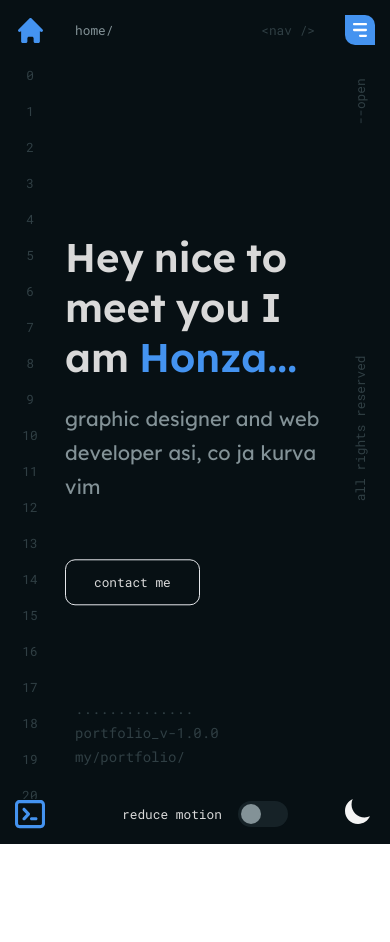
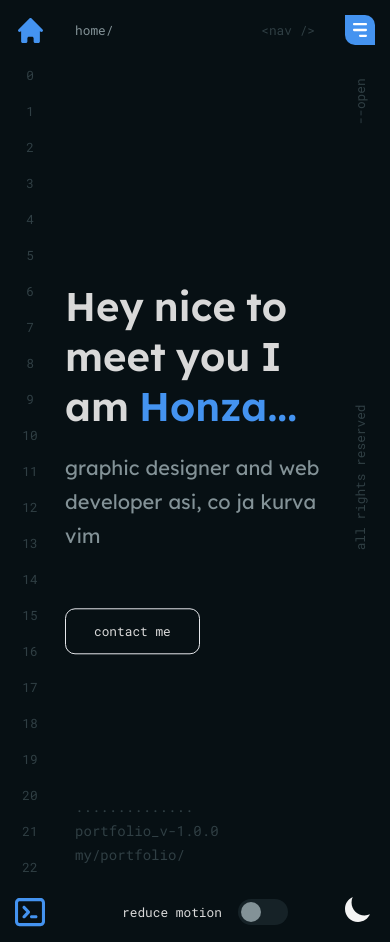
Before and after one commit to hanzek27/portfolio, a React (Vite) app: page / in a window 390 px wide. Before the commit the page ends 844 px from the top, so only its background shows below. Built offline with nearby package versions, Linux system fonts and the light colour scheme.

Commit message:
fix of fix

```diff
--- a/src/components/UI.jsx
+++ b/src/components/UI.jsx
@@ -26,7 +26,7 @@ export default function UI() {
   const [nav, setNav] = useState(false)
 
   return (
-    <main className="max-h-full md:h-full grid grid-cols-layout grid-rows-layout bg-light dark:bg-dark overflow-hidden p-page-sm md:p-page-md lg:p-page-lg">
+    <main className="min-h-full md:h-full grid grid-cols-layout grid-rows-layout bg-light dark:bg-dark overflow-hidden p-page-sm md:p-page-md lg:p-page-lg">
       <div className="flex items-center justify-center">
         <BackButton />
       </div>
```
